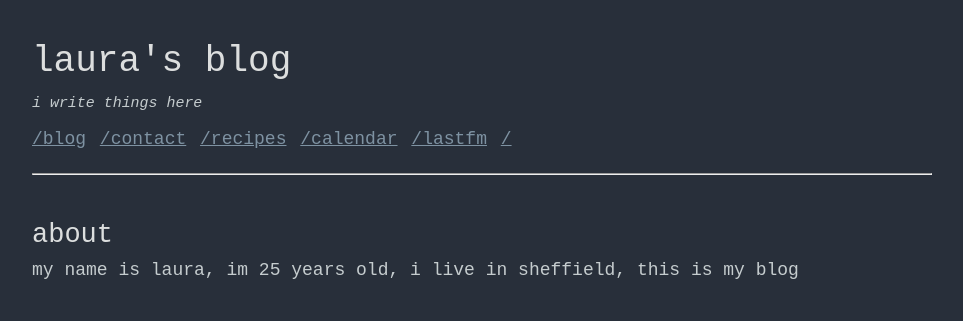
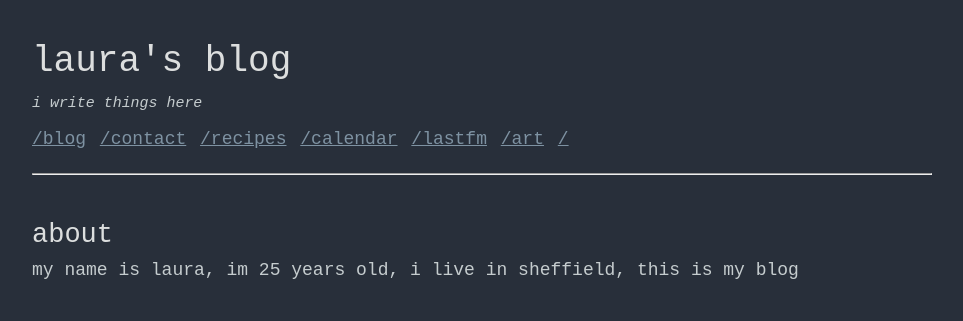
Before and after one commit to 7lauraa/7lauraa.github.io, a Jekyll site: the page built from index.md, in a window 1280 px wide. Shown: the top 321 px of the page, without its empty margins (158-1121 px from the left). Built offline with Jekyll 4.4.1, drawn with Linux system fonts in a browser that asks for light colours.

Commit message:
Update nav.yml

```diff
--- a/_data/nav.yml
+++ b/_data/nav.yml
@@ -8,5 +8,7 @@
   link: /calendar
 - name: /lastfm
   link: /lastfm
+- name: /art
+  link: /art
 - name: /
   link: /
```
